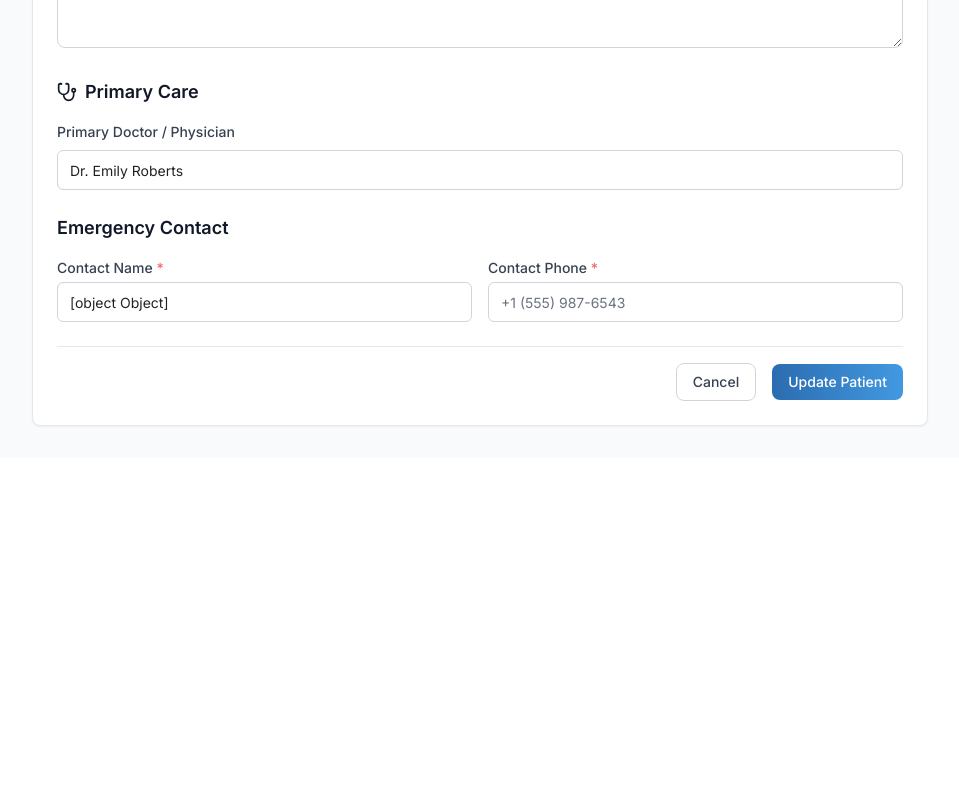
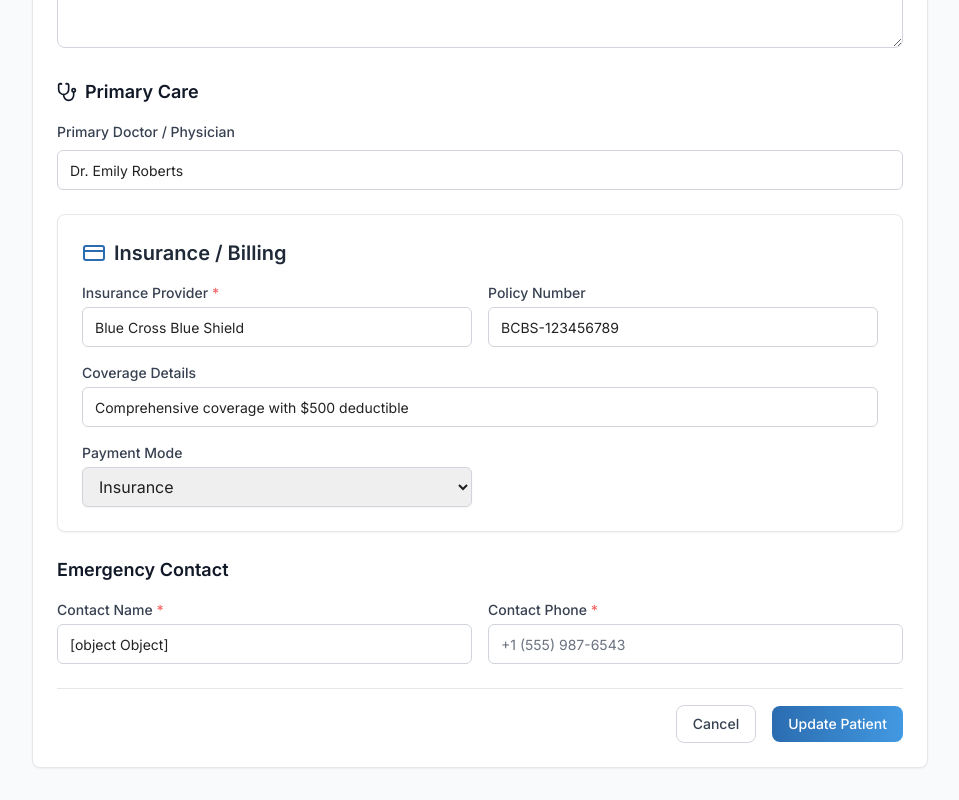
Before and after one commit to apper-canvas/mediflow-finity-drive, a React (Vite) app: page /patients/1/edit in a window 1280 px wide. Shown: the part 1360-2160 px from the top of the page, without its empty margins (160-1119 px from the left). Before the commit the page ends 1818 px from the top, so only its background shows below. Built offline with nearby package versions, Linux system fonts and the light colour scheme.

Commit message:
Add Insurance/Billing section to patient form with provider, policy number, coverage details, and payment mode fields

```diff
--- a/src/components/pages/PatientForm.jsx
+++ b/src/components/pages/PatientForm.jsx
@@ -37,7 +37,11 @@ const [formData, setFormData] = useState({
     pastSurgeries: "",
     familyHistory: "",
 primaryPhysician: "",
-    admissionDate: ""
+    admissionDate: "",
+    insuranceProvider: "",
+    policyNumber: "",
+    coverageDetails: "",
+    paymentMode: "Cash"
   });
 
   const [errors, setErrors] = useState({});
@@ -71,7 +75,11 @@ setFormData({
         pastSurgeries: Array.isArray(patient.pastSurgeries) ? patient.pastSurgeries.join(", ") : "",
         familyHistory: patient.familyHistory || "",
 primaryPhysician: patient.primaryPhysician || "",
-        admissionDate: patient.admissionDate || ""
+        admissionDate: patient.admissionDate || "",
+        insuranceProvider: patient.insuranceProvider || "",
+        policyNumber: patient.policyNumber || "",
+        coverageDetails: patient.coverageDetails || "",
+        paymentMode: patient.paymentMode || "Cash"
       });
     } catch (err) {
       setError("Failed to load patient details. Please try again.");
@@ -140,6 +148,10 @@ const newErrors = {};
       newErrors.emergencyPhone = "Emergency contact phone is required";
     } else if (!/^\+?[\d\s-()]+$/.test(formData.emergencyPhone)) {
       newErrors.emergencyPhone = "Invalid phone number format";
+    }
+
+    if (!formData.insuranceProvider.trim()) {
+      newErrors.insuranceProvider = "Insurance provider is required";
     }
 
     setErrors(newErrors);
@@ -534,7 +546,74 @@ const newErrors = {};
               )}
             </div>
           </div>
+{/* Insurance / Billing Section */}
+          <Card className="p-6">
+            <h2 className="text-xl font-semibold text-gray-800 mb-4 flex items-center">
+              <ApperIcon name="CreditCard" size={24} className="mr-2 text-primary" />
+              Insurance / Billing
+            </h2>
+            <div className="grid grid-cols-1 md:grid-cols-2 gap-4">
+              <div>
+                <label className="block text-sm font-medium text-gray-700 mb-1">
+                  Insurance Provider <span className="text-error">*</span>
+                </label>
+<Input
+                  type="text"
+                  name="insuranceProvider"
+                  value={formData.insuranceProvider}
+                  onChange={handleInputChange}
+                  placeholder="Enter insurance provider"
+                  className={errors.insuranceProvider ? "border-error" : ""}
+                />
+                {errors.insuranceProvider && (
+                  <p className="text-error text-sm mt-1">{errors.insuranceProvider}</p>
+                )}
+              </div>
 
+              <div>
+                <label className="block text-sm font-medium text-gray-700 mb-1">
+                  Policy Number
+                </label>
+<Input
+                  type="text"
+                  name="policyNumber"
+                  value={formData.policyNumber}
+                  onChange={handleInputChange}
+                  placeholder="Enter policy number"
+                />
+              </div>
+
+              <div className="md:col-span-2">
+                <label className="block text-sm font-medium text-gray-700 mb-1">
+                  Coverage Details
+                </label>
+<Input
+                  type="text"
+                  name="coverageDetails"
+                  value={formData.coverageDetails}
+                  onChange={handleInputChange}
+                  placeholder="Enter coverage details"
+                />
+              </div>
+
+              <div>
+                <label className="block text-sm font-medium text-gray-700 mb-1">
+                  Payment Mode
+                </label>
+<select
+                  name="paymentMode"
+                  value={formData.paymentMode}
+                  onChange={handleInputChange}
+                  className="w-full px-3 py-2 border border-gray-300 rounded-md shadow-sm focus:outline-none focus:ring-2 focus:ring-primary focus:border-transparent"
+                >
+                  <option value="Cash">Cash</option>
+                  <option value="Card">Card</option>
+                  <option value="Insurance">Insurance</option>
+                  <option value="Online">Online</option>
+                </select>
+              </div>
+            </div>
+          </Card>
           {/* Emergency Contact Section */}
           <div>
             <h2 className="text-lg font-semibold text-gray-900 mb-4">Emergency Contact</h2>
--- a/src/services/api/patientService.js
+++ b/src/services/api/patientService.js
@@ -36,7 +36,11 @@ registrationDate: new Date().toISOString().split("T")[0],
       currentMedications: patient.currentMedications || [],
       pastSurgeries: patient.pastSurgeries || [],
       familyHistory: patient.familyHistory || "",
-      primaryPhysician: patient.primaryPhysician || ""
+      primaryPhysician: patient.primaryPhysician || "",
+      insuranceProvider: patient.insuranceProvider || "",
+      policyNumber: patient.policyNumber || "",
+      coverageDetails: patient.coverageDetails || "",
+      paymentMode: patient.paymentMode || "Cash"
     };
     this.patients.push(newPatient);
     return { ...newPatient };
@@ -57,7 +61,11 @@ async update(id, patientData) {
         currentMedications: patientData.currentMedications || this.patients[index].currentMedications || [],
         pastSurgeries: patientData.pastSurgeries || this.patients[index].pastSurgeries || [],
         familyHistory: patientData.familyHistory || this.patients[index].familyHistory || "",
-        primaryPhysician: patientData.primaryPhysician || this.patients[index].primaryPhysician || ""
+        primaryPhysician: patientData.primaryPhysician || this.patients[index].primaryPhysician || "",
+        insuranceProvider: patientData.insuranceProvider || this.patients[index].insuranceProvider || "",
+        policyNumber: patientData.policyNumber || this.patients[index].policyNumber || "",
+        coverageDetails: patientData.coverageDetails || this.patients[index].coverageDetails || "",
+        paymentMode: patientData.paymentMode || this.patients[index].paymentMode || "Cash"
       };
       return { ...this.patients[index] };
     }
--- a/src/services/mockData/patients.json
+++ b/src/services/mockData/patients.json
@@ -22,6 +22,10 @@
     "pastSurgeries": ["Appendectomy (2015)"],
     "familyHistory": "Mother: Hypertension, Father: Diabetes",
     "primaryPhysician": "Dr. Emily Roberts",
+    "insuranceProvider": "Blue Cross Blue Shield",
+    "policyNumber": "BCBS-123456789",
+    "coverageDetails": "Comprehensive coverage with $500 deductible",
+    "paymentMode": "Insurance",
     "medicalHistory": [
       {
         "condition": "Hypertension",
@@ -64,6 +68,10 @@
     "pastSurgeries": [],
     "familyHistory": "No significant family history",
     "primaryPhysician": "Dr. James Chen",
+    "insuranceProvider": "United Healthcare",
+    "policyNumber": "UHC-987654321",
+    "coverageDetails": "Standard PPO plan with $1000 deductible",
+    "paymentMode": "Insurance",
     "medicalHistory": [
       {
         "condition": "Asthma",
@@ -101,6 +109,10 @@
     "pastSurgeries": [],
     "familyHistory": "Mother: Migraine disorder",
     "primaryPhysician": "Dr. Sarah Williams",
+    "insuranceProvider": "Aetna",
+    "policyNumber": "AET-456789123",
+    "coverageDetails": "Premium plan with specialist coverage",
+    "paymentMode": "Card",
     "medicalHistory": [
       {
         "condition": "Migraine",
@@ -138,6 +150,10 @@
     "pastSurgeries": ["Knee Arthroscopy (2021)"],
     "familyHistory": "Father: Heart disease, Mother: Arthritis",
     "primaryPhysician": "Dr. Michael Brown",
+    "insuranceProvider": "Cigna",
+    "policyNumber": "CIG-789123456",
+    "coverageDetails": "Gold plan with dental and vision",
+    "paymentMode": "Insurance",
     "medicalHistory": [
       {
         "condition": "High Cholesterol",
@@ -180,6 +196,10 @@
     "pastSurgeries": [],
     "familyHistory": "Sister: Anxiety disorder, Mother: Depression",
     "primaryPhysician": "Dr. Lisa Anderson",
+    "insuranceProvider": "Kaiser Permanente",
+    "policyNumber": "KP-321654987",
+    "coverageDetails": "HMO plan with mental health services",
+    "paymentMode": "Online",
     "medicalHistory": [
       {
         "condition": "Anxiety Disorder",
@@ -217,6 +237,10 @@
     "pastSurgeries": ["Lumbar Discectomy (2020)"],
     "familyHistory": "Father: Back problems",
     "primaryPhysician": "Dr. Robert Taylor",
+    "insuranceProvider": "Humana",
+    "policyNumber": "HUM-654987321",
+    "coverageDetails": "Medicare Advantage with prescription coverage",
+    "paymentMode": "Cash",
     "medicalHistory": [
       {
         "condition": "Back Pain",
@@ -254,6 +278,10 @@
     "pastSurgeries": [],
     "familyHistory": "No significant family history",
     "primaryPhysician": "Dr. Jennifer Martinez",
+    "insuranceProvider": "Anthem Blue Cross",
+    "policyNumber": "ABC-159753486",
+    "coverageDetails": "Silver plan with preventive care",
+    "paymentMode": "Card",
     "medicalHistory": [],
     "status": "Active",
     "registrationDate": "2023-02-14",
@@ -285,6 +313,10 @@
     "pastSurgeries": ["Tonsillectomy (2021)"],
     "familyHistory": "Brother: Sleep apnea",
     "primaryPhysician": "Dr. David Wilson",
+    "insuranceProvider": "Medicaid",
+    "policyNumber": "MED-852963741",
+    "coverageDetails": "State health program with full coverage",
+    "paymentMode": "Insurance",
     "medicalHistory": [
       {
         "condition": "Sleep Apnea",
```
